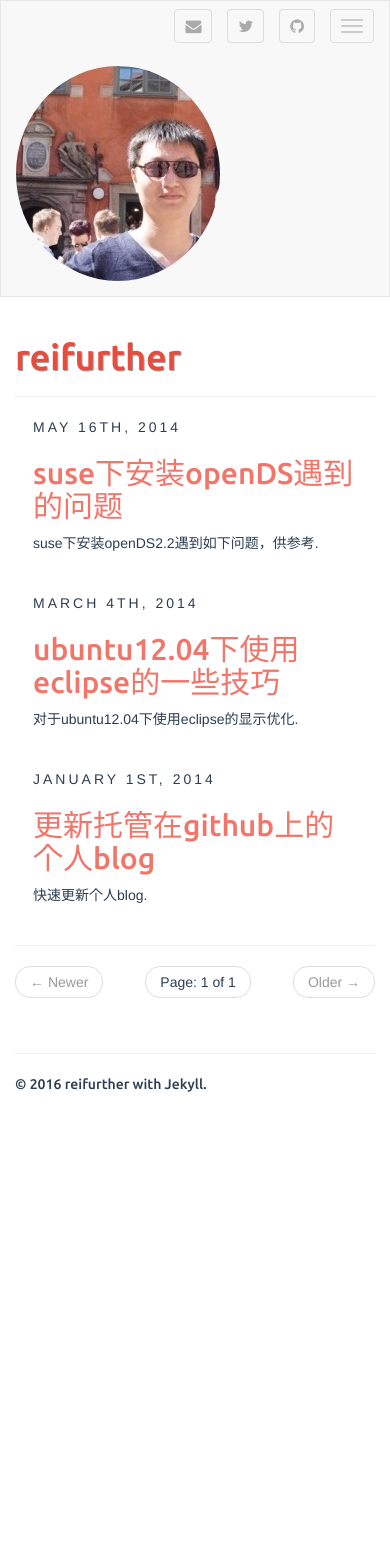
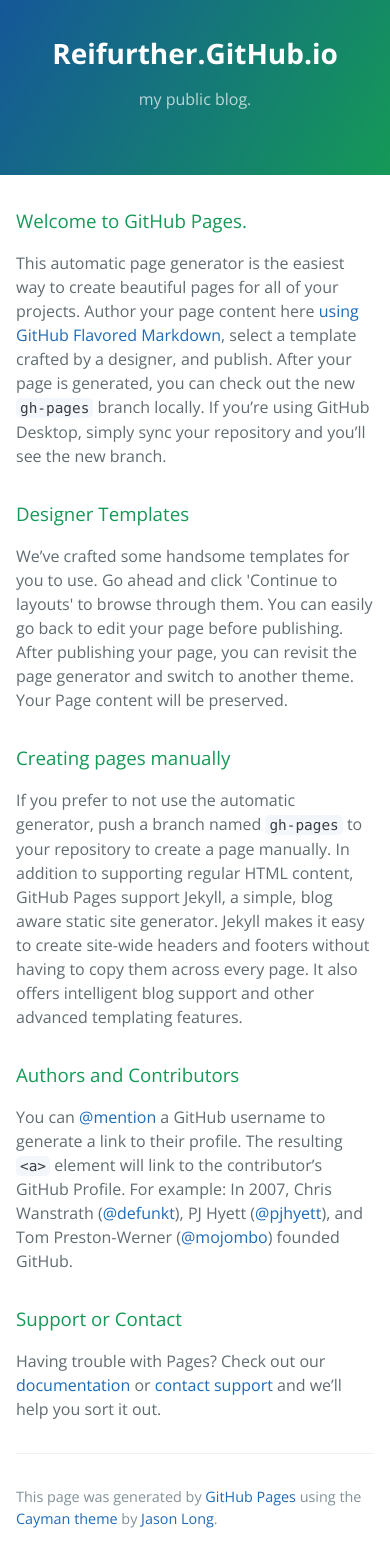
Before and after one commit to reifurther/reifurther.github.io, a Jekyll site: the page index.html, which Jekyll copies as it is, in a window 390 px wide. Built offline with Jekyll 4.4.1, drawn with Linux system fonts in a browser that asks for light colours; the list of posts is cut into pages by our own code; before the commit the page ends 1104 px from its top, so only the background shows below that.

Commit message:
Replace master branch with page content via GitHub

```diff
--- a/index.html
+++ b/index.html
@@ -1,74 +1,53 @@
----
-layout: page
-tagline:
----
+<!DOCTYPE html>
+<html lang="en-us">
+  <head>
+    <meta charset="UTF-8">
+    <title>Reifurther.GitHub.io by reifurther</title>
+    <meta name="viewport" content="width=device-width, initial-scale=1">
+    <link rel="stylesheet" type="text/css" href="stylesheets/normalize.css" media="screen">
+    <link href='https://fonts.googleapis.com/css?family=Open+Sans:400,700' rel='stylesheet' type='text/css'>
+    <link rel="stylesheet" type="text/css" href="stylesheets/stylesheet.css" media="screen">
+    <link rel="stylesheet" type="text/css" href="stylesheets/github-light.css" media="screen">
+  </head>
+  <body>
+    <section class="page-header">
+      <h1 class="project-name">Reifurther.GitHub.io</h1>
+      <h2 class="project-tagline">my public blog.</h2>
+    </section>
 
-{% for post in paginator.posts %}
+    <section class="main-content">
+      <h3>
+<a id="welcome-to-github-pages" class="anchor" href="#welcome-to-github-pages" aria-hidden="true"><span aria-hidden="true" class="octicon octicon-link"></span></a>Welcome to GitHub Pages.</h3>
 
-<article class="home">
+<p>This automatic page generator is the easiest way to create beautiful pages for all of your projects. Author your page content here <a href="https://guides.github.com/features/mastering-markdown/">using GitHub Flavored Markdown</a>, select a template crafted by a designer, and publish. After your page is generated, you can check out the new <code>gh-pages</code> branch locally. If you’re using GitHub Desktop, simply sync your repository and you’ll see the new branch.</p>
 
-  <span class="post-date">
-    {% assign d = post.date | date: "%d" | plus:'0' %}
-    {{ post.date | date: "%B" }}
-    {% case d %}
-    {% when 1 or 21 or 31 %}{{ d }}st,
-    {% when 2 or 22 %}{{ d }}nd,
-    {% when 3 or 23 %}{{ d }}rd,
-    {% else %}{{ d }}th,
-    {% endcase %}
-    {{ post.date | date: "%Y" }}
-  </span>
+<h3>
+<a id="designer-templates" class="anchor" href="#designer-templates" aria-hidden="true"><span aria-hidden="true" class="octicon octicon-link"></span></a>Designer Templates</h3>
 
-  <h2>
-    <a href="{{ site.BASE_PATH }}{{ post.url }}">{{ post.title }}</a>
-  </h2>
+<p>We’ve crafted some handsome templates for you to use. Go ahead and click 'Continue to layouts' to browse through them. You can easily go back to edit your page before publishing. After publishing your page, you can revisit the page generator and switch to another theme. Your Page content will be preserved.</p>
 
-  <div>
-    {% if post.fullview %}
-    {{ post.content }}
-    {% else %}
-    {% if post.shortinfo %}
-    {{ post.shortinfo }}
-    {% elsif post.description %}
-    {{ post.description }}
-    {% else %}
-    {{ post.excerpt }}
-    {% endif %}
-    {% endif %}
-  </div>
+<h3>
+<a id="creating-pages-manually" class="anchor" href="#creating-pages-manually" aria-hidden="true"><span aria-hidden="true" class="octicon octicon-link"></span></a>Creating pages manually</h3>
 
-</article>
-{% endfor %}
-<hr/>
+<p>If you prefer to not use the automatic generator, push a branch named <code>gh-pages</code> to your repository to create a page manually. In addition to supporting regular HTML content, GitHub Pages support Jekyll, a simple, blog aware static site generator. Jekyll makes it easy to create site-wide headers and footers without having to copy them across every page. It also offers intelligent blog support and other advanced templating features.</p>
 
-<ul class="pager">
+<h3>
+<a id="authors-and-contributors" class="anchor" href="#authors-and-contributors" aria-hidden="true"><span aria-hidden="true" class="octicon octicon-link"></span></a>Authors and Contributors</h3>
 
-  {% if paginator.previous_page %}
-  <li class="previous">
-    {% if paginator.previous_page == 1 %}
-    <a href="{{ site.BASE_PATH }}/">&larr; Newer</a>
-    {% else %}
-    <a href="{{ site.BASE_PATH }}/{{ site.paginate_path | replace: ':num', paginator.previous_page }}">&larr; Newer</a>
-    {% endif %}
-  </li>
-  {% else %}
-  <li class="previous disabled">
-    <a>&larr; Newer</a>
-  </li>
-  {% endif %}
+<p>You can <a href="https://github.com/blog/821" class="user-mention">@mention</a> a GitHub username to generate a link to their profile. The resulting <code>&lt;a&gt;</code> element will link to the contributor’s GitHub Profile. For example: In 2007, Chris Wanstrath (<a href="https://github.com/defunkt" class="user-mention">@defunkt</a>), PJ Hyett (<a href="https://github.com/pjhyett" class="user-mention">@pjhyett</a>), and Tom Preston-Werner (<a href="https://github.com/mojombo" class="user-mention">@mojombo</a>) founded GitHub.</p>
 
-  <li>
-    <span class="page_number">Page: {{ paginator.page }} of {{ paginator.total_pages }}</span>
-  </li>
+<h3>
+<a id="support-or-contact" class="anchor" href="#support-or-contact" aria-hidden="true"><span aria-hidden="true" class="octicon octicon-link"></span></a>Support or Contact</h3>
 
-  {% if paginator.next_page %}
-  <li class="next">
-    <a href="{{ site.BASE_PATH }}/{{ site.paginate_path | replace: ':num', paginator.next_page }}">Older &rarr;</a>
-  </li>
-  {% else %}
-  <li class="next disabled">
-    <a>Older &rarr;</a>
-  </li>
-  {% endif %}
+<p>Having trouble with Pages? Check out our <a href="https://help.github.com/pages">documentation</a> or <a href="https://github.com/contact">contact support</a> and we’ll help you sort it out.</p>
 
-</ul>
+      <footer class="site-footer">
+
+        <span class="site-footer-credits">This page was generated by <a href="https://pages.github.com">GitHub Pages</a> using the <a href="https://github.com/jasonlong/cayman-theme">Cayman theme</a> by <a href="https://twitter.com/jasonlong">Jason Long</a>.</span>
+      </footer>
+
+    </section>
+
+
+  </body>
+</html>
--- /dev/null
+++ b/stylesheets/github-light.css
@@ -0,0 +1,115 @@
+/*
+   Copyright 2014 GitHub Inc.
+
+   Licensed under the Apache License, Version 2.0 (the "License");
+   you may not use this file except in compliance with the License.
+   You may obtain a copy of the License at
+
+       http://www.apache.org/licenses/LICENSE-2.0
+
+   Unless required by applicable law or agreed to in writing, software
+   distributed under the License is distributed on an "AS IS" BASIS,
+   WITHOUT WARRANTIES OR CONDITIONS OF ANY KIND, either express or implied.
+   See the License for the specific language governing permissions and
+   limitations under the License.
+
+*/
+
+.pl-c /* comment */ {
+  color: #969896;
+}
+
+.pl-c1      /* constant, markup.raw, meta.diff.header, meta.module-reference, meta.property-name, support, support.constant, support.variable, variable.other.constant */,
+.pl-s .pl-v /* string variable */ {
+  color: #0086b3;
+}
+
+.pl-e  /* entity */,
+.pl-en /* entity.name */ {
+  color: #795da3;
+}
+
+.pl-s .pl-s1 /* string source */,
+.pl-smi      /* storage.modifier.import, storage.modifier.package, storage.type.java, variable.other, variable.parameter.function */ {
+  color: #333;
+}
+
+.pl-ent /* entity.name.tag */ {
+  color: #63a35c;
+}
+
+.pl-k /* keyword, storage, storage.type */ {
+  color: #a71d5d;
+}
+
+.pl-pds              /* punctuation.definition.string, string.regexp.character-class */,
+.pl-s                /* string */,
+.pl-s .pl-pse .pl-s1 /* string punctuation.section.embedded source */,
+.pl-sr               /* string.regexp */,
+.pl-sr .pl-cce       /* string.regexp constant.character.escape */,
+.pl-sr .pl-sra       /* string.regexp string.regexp.arbitrary-repitition */,
+.pl-sr .pl-sre       /* string.regexp source.ruby.embedded */ {
+  color: #183691;
+}
+
+.pl-v /* variable */ {
+  color: #ed6a43;
+}
+
+.pl-id /* invalid.deprecated */ {
+  color: #b52a1d;
+}
+
+.pl-ii /* invalid.illegal */ {
+  background-color: #b52a1d;
+  color: #f8f8f8;
+}
+
+.pl-sr .pl-cce /* string.regexp constant.character.escape */ {
+  color: #63a35c;
+  font-weight: bold;
+}
+
+.pl-ml /* markup.list */ {
+  color: #693a17;
+}
+
+.pl-mh        /* markup.heading */,
+.pl-mh .pl-en /* markup.heading entity.name */,
+.pl-ms        /* meta.separator */ {
+  color: #1d3e81;
+  font-weight: bold;
+}
+
+.pl-mq /* markup.quote */ {
+  color: #008080;
+}
+
+.pl-mi /* markup.italic */ {
+  color: #333;
+  font-style: italic;
+}
+
+.pl-mb /* markup.bold */ {
+  color: #333;
+  font-weight: bold;
+}
+
+.pl-md /* markup.deleted, meta.diff.header.from-file */ {
+  background-color: #ffecec;
+  color: #bd2c00;
+}
+
+.pl-mi1 /* markup.inserted, meta.diff.header.to-file */ {
+  background-color: #eaffea;
+  color: #55a532;
+}
+
+.pl-mdr /* meta.diff.range */ {
+  color: #795da3;
+  font-weight: bold;
+}
+
+.pl-mo /* meta.output */ {
+  color: #1d3e81;
+}
--- /dev/null
+++ b/stylesheets/stylesheet.css
@@ -0,0 +1,245 @@
+* {
+  box-sizing: border-box; }
+
+body {
+  padding: 0;
+  margin: 0;
+  font-family: "Open Sans", "Helvetica Neue", Helvetica, Arial, sans-serif;
+  font-size: 16px;
+  line-height: 1.5;
+  color: #606c71; }
+
+a {
+  color: #1e6bb8;
+  text-decoration: none; }
+  a:hover {
+    text-decoration: underline; }
+
+.btn {
+  display: inline-block;
+  margin-bottom: 1rem;
+  color: rgba(255, 255, 255, 0.7);
+  background-color: rgba(255, 255, 255, 0.08);
+  border-color: rgba(255, 255, 255, 0.2);
+  border-style: solid;
+  border-width: 1px;
+  border-radius: 0.3rem;
+  transition: color 0.2s, background-color 0.2s, border-color 0.2s; }
+  .btn + .btn {
+    margin-left: 1rem; }
+
+.btn:hover {
+  color: rgba(255, 255, 255, 0.8);
+  text-decoration: none;
+  background-color: rgba(255, 255, 255, 0.2);
+  border-color: rgba(255, 255, 255, 0.3); }
+
+@media screen and (min-width: 64em) {
+  .btn {
+    padding: 0.75rem 1rem; } }
+
+@media screen and (min-width: 42em) and (max-width: 64em) {
+  .btn {
+    padding: 0.6rem 0.9rem;
+    font-size: 0.9rem; } }
+
+@media screen and (max-width: 42em) {
+  .btn {
+    display: block;
+    width: 100%;
+    padding: 0.75rem;
+    font-size: 0.9rem; }
+    .btn + .btn {
+      margin-top: 1rem;
+      margin-left: 0; } }
+
+.page-header {
+  color: #fff;
+  text-align: center;
+  background-color: #159957;
+  background-image: linear-gradient(120deg, #155799, #159957); }
+
+@media screen and (min-width: 64em) {
+  .page-header {
+    padding: 5rem 6rem; } }
+
+@media screen and (min-width: 42em) and (max-width: 64em) {
+  .page-header {
+    padding: 3rem 4rem; } }
+
+@media screen and (max-width: 42em) {
+  .page-header {
+    padding: 2rem 1rem; } }
+
+.project-name {
+  margin-top: 0;
+  margin-bottom: 0.1rem; }
+
+@media screen and (min-width: 64em) {
+  .project-name {
+    font-size: 3.25rem; } }
+
+@media screen and (min-width: 42em) and (max-width: 64em) {
+  .project-name {
+    font-size: 2.25rem; } }
+
+@media screen and (max-width: 42em) {
+  .project-name {
+    font-size: 1.75rem; } }
+
+.project-tagline {
+  margin-bottom: 2rem;
+  font-weight: normal;
+  opacity: 0.7; }
+
+@media screen and (min-width: 64em) {
+  .project-tagline {
+    font-size: 1.25rem; } }
+
+@media screen and (min-width: 42em) and (max-width: 64em) {
+  .project-tagline {
+    font-size: 1.15rem; } }
+
+@media screen and (max-width: 42em) {
+  .project-tagline {
+    font-size: 1rem; } }
+
+.main-content :first-child {
+  margin-top: 0; }
+.main-content img {
+  max-width: 100%; }
+.main-content h1, .main-content h2, .main-content h3, .main-content h4, .main-content h5, .main-content h6 {
+  margin-top: 2rem;
+  margin-bottom: 1rem;
+  font-weight: normal;
+  color: #159957; }
+.main-content p {
+  margin-bottom: 1em; }
+.main-content code {
+  padding: 2px 4px;
+  font-family: Consolas, "Liberation Mono", Menlo, Courier, monospace;
+  font-size: 0.9rem;
+  color: #383e41;
+  background-color: #f3f6fa;
+  border-radius: 0.3rem; }
+.main-content pre {
+  padding: 0.8rem;
+  margin-top: 0;
+  margin-bottom: 1rem;
+  font: 1rem Consolas, "Liberation Mono", Menlo, Courier, monospace;
+  color: #567482;
+  word-wrap: normal;
+  background-color: #f3f6fa;
+  border: solid 1px #dce6f0;
+  border-radius: 0.3rem; }
+  .main-content pre > code {
+    padding: 0;
+    margin: 0;
+    font-size: 0.9rem;
+    color: #567482;
+    word-break: normal;
+    white-space: pre;
+    background: transparent;
+    border: 0; }
+.main-content .highlight {
+  margin-bottom: 1rem; }
+  .main-content .highlight pre {
+    margin-bottom: 0;
+    word-break: normal; }
+.main-content .highlight pre, .main-content pre {
+  padding: 0.8rem;
+  overflow: auto;
+  font-size: 0.9rem;
+  line-height: 1.45;
+  border-radius: 0.3rem; }
+.main-content pre code, .main-content pre tt {
+  display: inline;
+  max-width: initial;
+  padding: 0;
+  margin: 0;
+  overflow: initial;
+  line-height: inherit;
+  word-wrap: normal;
+  background-color: transparent;
+  border: 0; }
+  .main-content pre code:before, .main-content pre code:after, .main-content pre tt:before, .main-content pre tt:after {
+    content: normal; }
+.main-content ul, .main-content ol {
+  margin-top: 0; }
+.main-content blockquote {
+  padding: 0 1rem;
+  margin-left: 0;
+  color: #819198;
+  border-left: 0.3rem solid #dce6f0; }
+  .main-content blockquote > :first-child {
+    margin-top: 0; }
+  .main-content blockquote > :last-child {
+    margin-bottom: 0; }
+.main-content table {
+  display: block;
+  width: 100%;
+  overflow: auto;
+  word-break: normal;
+  word-break: keep-all; }
+  .main-content table th {
+    font-weight: bold; }
+  .main-content table th, .main-content table td {
+    padding: 0.5rem 1rem;
+    border: 1px solid #e9ebec; }
+.main-content dl {
+  padding: 0; }
+  .main-content dl dt {
+    padding: 0;
+    margin-top: 1rem;
+    font-size: 1rem;
+    font-weight: bold; }
+  .main-content dl dd {
+    padding: 0;
+    margin-bottom: 1rem; }
+.main-content hr {
+  height: 2px;
+  padding: 0;
+  margin: 1rem 0;
+  background-color: #eff0f1;
+  border: 0; }
+
+@media screen and (min-width: 64em) {
+  .main-content {
+    max-width: 64rem;
+    padding: 2rem 6rem;
+    margin: 0 auto;
+    font-size: 1.1rem; } }
+
+@media screen and (min-width: 42em) and (max-width: 64em) {
+  .main-content {
+    padding: 2rem 4rem;
+    font-size: 1.1rem; } }
+
+@media screen and (max-width: 42em) {
+  .main-content {
+    padding: 2rem 1rem;
+    font-size: 1rem; } }
+
+.site-footer {
+  padding-top: 2rem;
+  margin-top: 2rem;
+  border-top: solid 1px #eff0f1; }
+
+.site-footer-owner {
+  display: block;
+  font-weight: bold; }
+
+.site-footer-credits {
+  color: #819198; }
+
+@media screen and (min-width: 64em) {
+  .site-footer {
+    font-size: 1rem; } }
+
+@media screen and (min-width: 42em) and (max-width: 64em) {
+  .site-footer {
+    font-size: 1rem; } }
+
+@media screen and (max-width: 42em) {
+  .site-footer {
+    font-size: 0.9rem; } }
```
Also changed, not shown: params.json (added, +1 -0 lines), stylesheets/normalize.css (added).
